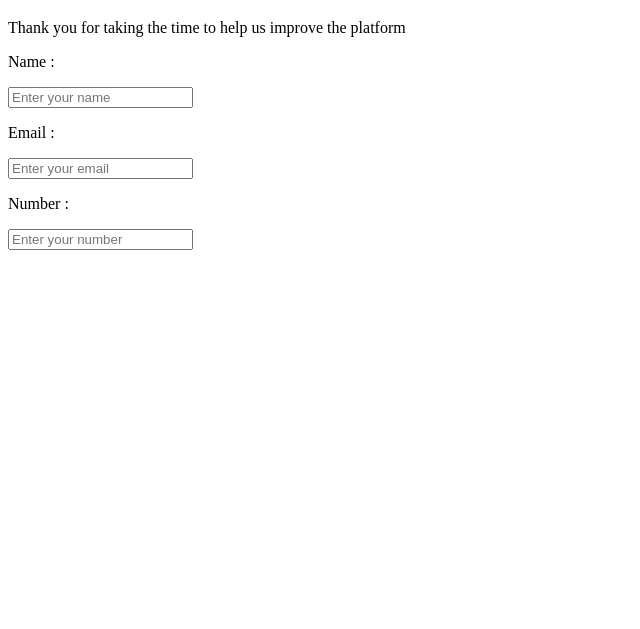
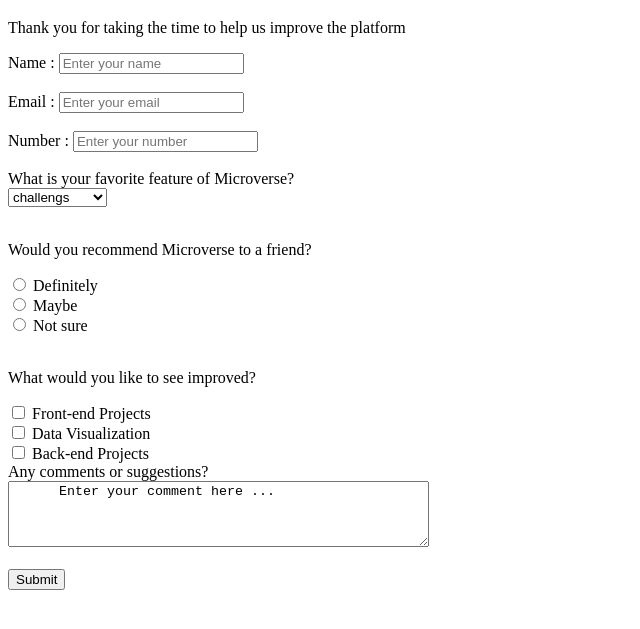
Before and after one commit to hamid-murambiwa/Survey-form, a plain HTML site: page index.html in a window 1280 px wide. Shown: the part 61-690 px from the top of the page, without its empty margins (0-640 px from the left). Drawn offline with Linux system fonts and the light colour scheme.

Commit message:
second commit

```diff
--- a/index.html
+++ b/index.html
@@ -9,18 +9,63 @@
 <body>
    <h1 id="title">Microverse Survey Form</h1>
    <p id="description">Thank you for taking the time to help us improve the platform</p>
- <form id="survey-form"></form>
+ <form id="survey-form">
   <div>
-   <p>Name : </p>
+    <label id="name-label" >Name : </label>
   <input type="text" id="name" placeholder="Enter your name" required>
  </div>
+ <br>
  <div>
-    <p>Email : </p>
+     <label id="email-label" >Email : </label >
    <input type="email" id="email" placeholder="Enter your email" required>
   </div>
+  <br>
   <div>
-    <p>Number : </p>
-  <input type="text" id="number" placeholder="Enter your number" required>
+    <label id="number-label" >Number : </label>
+   <input type="text" id="number" placeholder="Enter your number" required min="5" max="13">
   </div>
+  <br>
+  <div>
+    <label >What is your favorite feature of Microverse?</label>
+    <br>
+   <select  id="dropdown">
+     <option> challengs  </option>
+     <option > Projects </option>
+     <option > community</option>
+     <option > Open source</option>
+   </select>
+  </div>
+  <br>
+  <div>
+    <p>Would you recommend Microverse to a friend?</p>
+    <input type="radio" id="Definitely" name="option" value="Definitely">
+    <label for="Definitely">Definitely</label><br>
+    <input type="radio" id="Maybe" name="option" value="Maybe">
+    <label for="Maybe">Maybe</label><br>
+    <input type="radio" id="Notsure" name="option" value="Not sure">
+    <label for="Notsure">Not sure</label>
+  </div>
+  <br>
+
+  <div>
+    <p>What would you like to see improved?</p>
+    <input type="checkbox" id="Front-endProjects" name="option" value="Front-endProjects">
+    <label for="Front-endProjects">Front-end Projects</label><br>
+    <input type="checkbox" id="DataVisualization" name="option" value="DataVisualization">
+    <label for="DataVisualization">Data Visualization</label><br>
+    <input type="checkbox" id="Back-endProjects" name="option" value="Back-endProjects">
+    <label for="Back-endProjects">Back-end Projects</label>
+  </div>
+  <div>
+    <label for="comment">Any comments or suggestions?</label>
+    <br>
+    <textarea id="comment" name="commnts" rows="4" cols="50">
+      Enter your comment here ...
+    </textarea>
+      </div>
+      <br>
+      <input type="submit" id="submit" >
+ </form>
+
 </body>
 </html>
```
Lines whose indentation alone changed are shown as unchanged.
